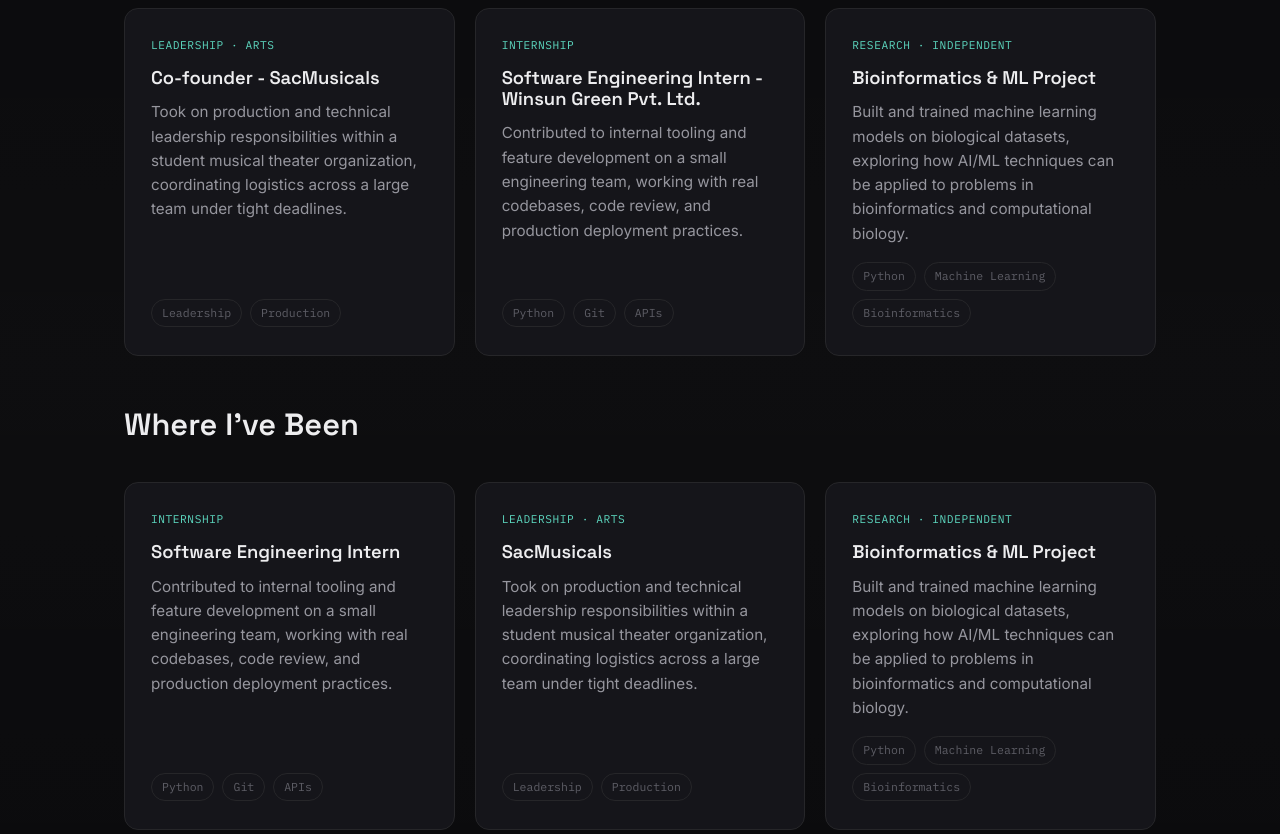
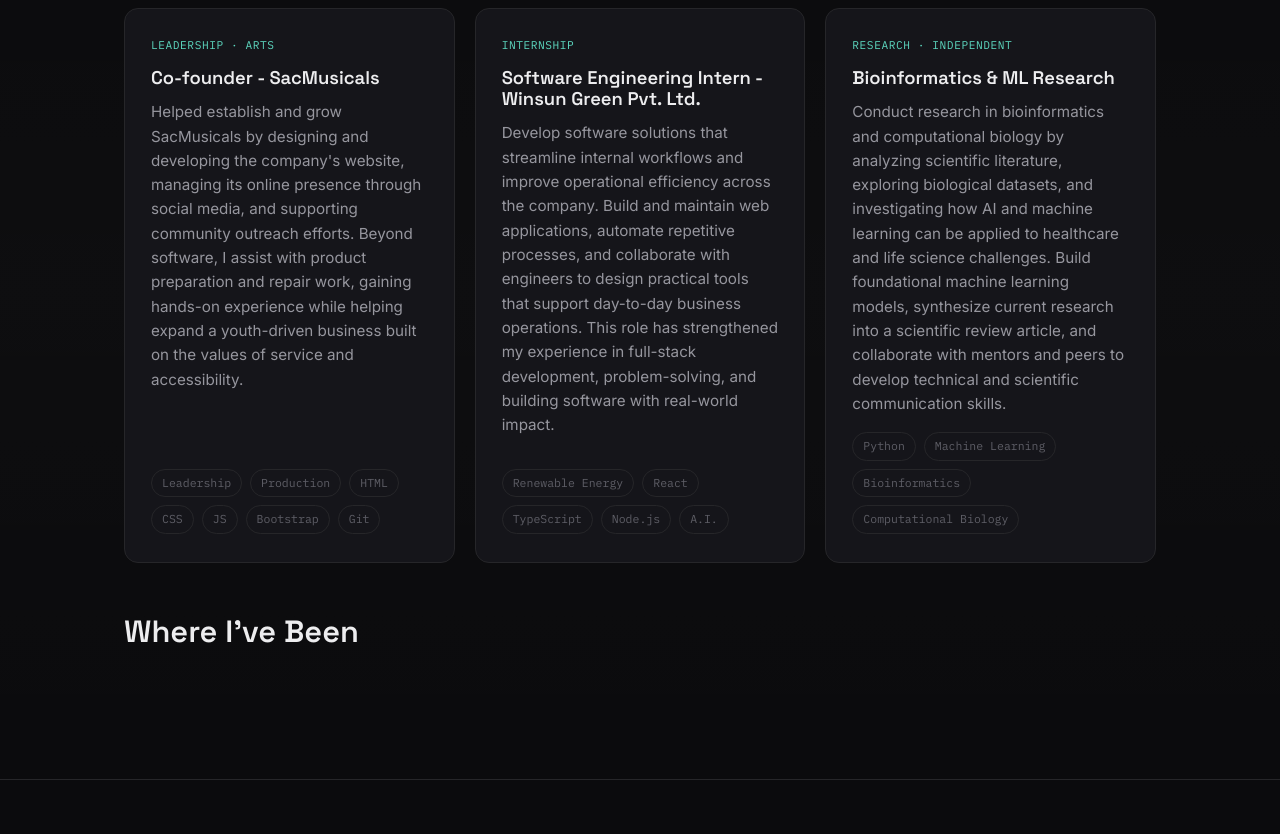
Before and after one commit to codingwithdaas/personal-website, a plain HTML site: page index.html in a window 1280 px wide. Shown: the part 1560-2394 px from the top of the page. Drawn offline with Linux system fonts and the light colour scheme.

Commit message:
updated current roles with accurate info and removed past role cards

```diff
--- a/index.html
+++ b/index.html
@@ -121,12 +121,10 @@
           <p class="card-tag">Leadership · Arts</p>
           <h3 class="card-title">Co-founder - <a href="https://www.sacmusicals.com" target="_blank" rel="noopener noreferrer">SacMusicals</a></h3>
           <p class="card-desc">
-            Took on production and technical leadership responsibilities within a
-            student musical theater organization, coordinating logistics across a
-            large team under tight deadlines.
+            Helped establish and grow SacMusicals by designing and developing the company's website, managing its online presence through social media, and supporting community outreach efforts. Beyond software, I assist with product preparation and repair work, gaining hands-on experience while helping expand a youth-driven business built on the values of service and accessibility.
           </p>
           <ul class="card-meta">
-            <li>Leadership</li><li>Production</li>
+            <li>Leadership</li><li>Production</li><li>HTML</li><li>CSS</li><li>JS</li><li>Bootstrap</li><li>Git</li>
           </ul>
         </article>
 
@@ -134,25 +132,21 @@
           <p class="card-tag">Internship</p>
           <h3 class="card-title">Software Engineering Intern - Winsun Green Pvt. Ltd.</h3>
           <p class="card-desc">
-            Contributed to internal tooling and feature development on a small engineering
-            team, working with real codebases, code review, and production deployment
-            practices.
+            Develop software solutions that streamline internal workflows and improve operational efficiency across the company. Build and maintain web applications, automate repetitive processes, and collaborate with engineers to design practical tools that support day-to-day business operations. This role has strengthened my experience in full-stack development, problem-solving, and building software with real-world impact.
           </p>
           <ul class="card-meta">
-            <li>Python</li><li>Git</li><li>APIs</li>
+            <li>Renewable Energy</li><li>React</li><li>TypeScript</li><li>Node.js</li><li>A.I.</li>
           </ul>
         </article>
 
         <article class="card">
           <p class="card-tag">Research · Independent</p>
-          <h3 class="card-title">Bioinformatics &amp; ML Project</h3>
+          <h3 class="card-title">Bioinformatics &amp; ML Research</h3>
           <p class="card-desc">
-            Built and trained machine learning models on biological datasets,
-            exploring how AI/ML techniques can be applied to problems in
-            bioinformatics and computational biology.
+            Conduct research in bioinformatics and computational biology by analyzing scientific literature, exploring biological datasets, and investigating how AI and machine learning can be applied to healthcare and life science challenges. Build foundational machine learning models, synthesize current research into a scientific review article, and collaborate with mentors and peers to develop technical and scientific communication skills.
           </p>
           <ul class="card-meta">
-            <li>Python</li><li>Machine Learning</li><li>Bioinformatics</li>
+            <li>Python</li><li>Machine Learning</li><li>Bioinformatics</li><li>Computational Biology</li>
           </ul>
         </article>
 
@@ -165,44 +159,7 @@
 
       <div class="card-grid">
 
-        <article class="card">
-          <p class="card-tag">Internship</p>
-          <h3 class="card-title">Software Engineering Intern</h3>
-          <p class="card-desc">
-            Contributed to internal tooling and feature development on a small engineering
-            team, working with real codebases, code review, and production deployment
-            practices.
-          </p>
-          <ul class="card-meta">
-            <li>Python</li><li>Git</li><li>APIs</li>
-          </ul>
-        </article>
 
-        <article class="card">
-          <p class="card-tag">Leadership · Arts</p>
-          <h3 class="card-title">SacMusicals</h3>
-          <p class="card-desc">
-            Took on production and technical leadership responsibilities within a
-            student musical theater organization, coordinating logistics across a
-            large team under tight deadlines.
-          </p>
-          <ul class="card-meta">
-            <li>Leadership</li><li>Production</li>
-          </ul>
-        </article>
-
-        <article class="card">
-          <p class="card-tag">Research · Independent</p>
-          <h3 class="card-title">Bioinformatics &amp; ML Project</h3>
-          <p class="card-desc">
-            Built and trained machine learning models on biological datasets,
-            exploring how AI/ML techniques can be applied to problems in
-            bioinformatics and computational biology.
-          </p>
-          <ul class="card-meta">
-            <li>Python</li><li>Machine Learning</li><li>Bioinformatics</li>
-          </ul>
-        </article>
 
       </div>
     </div>
```
